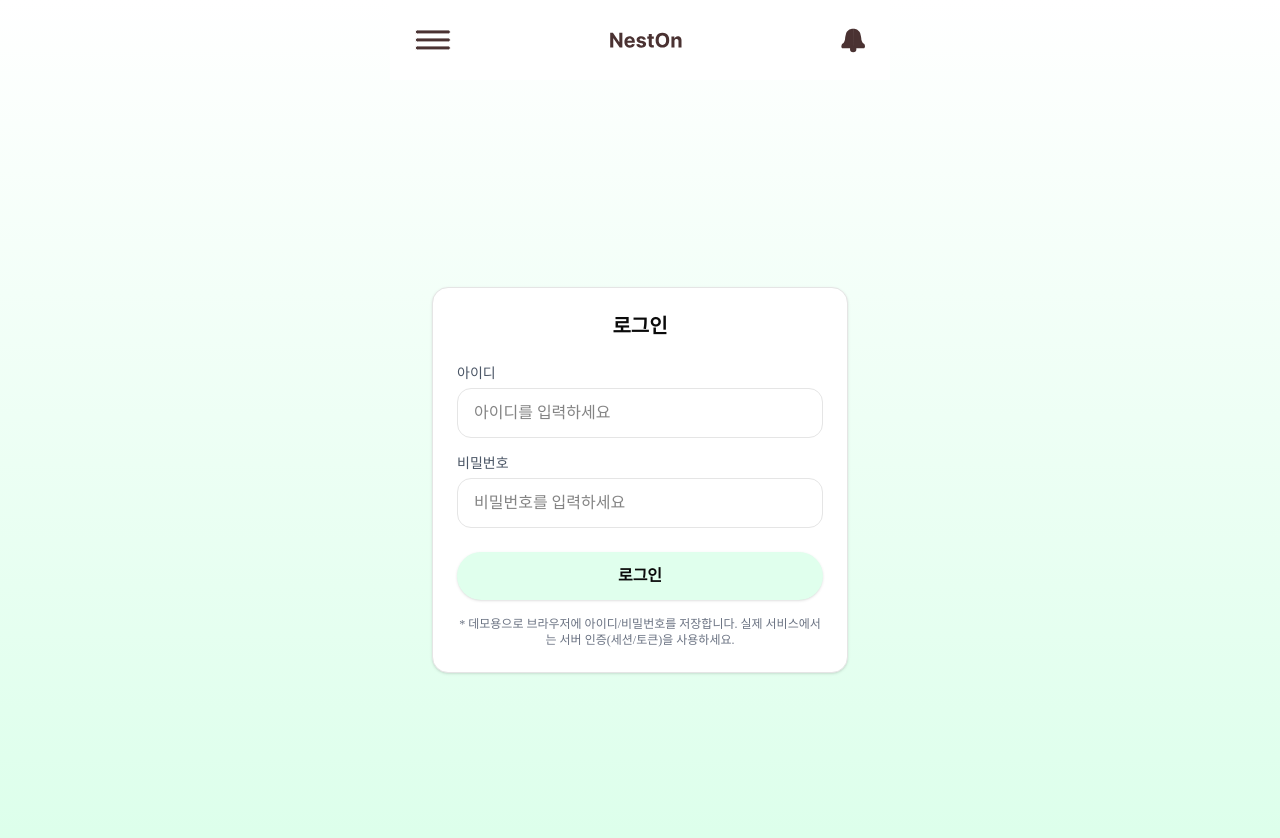
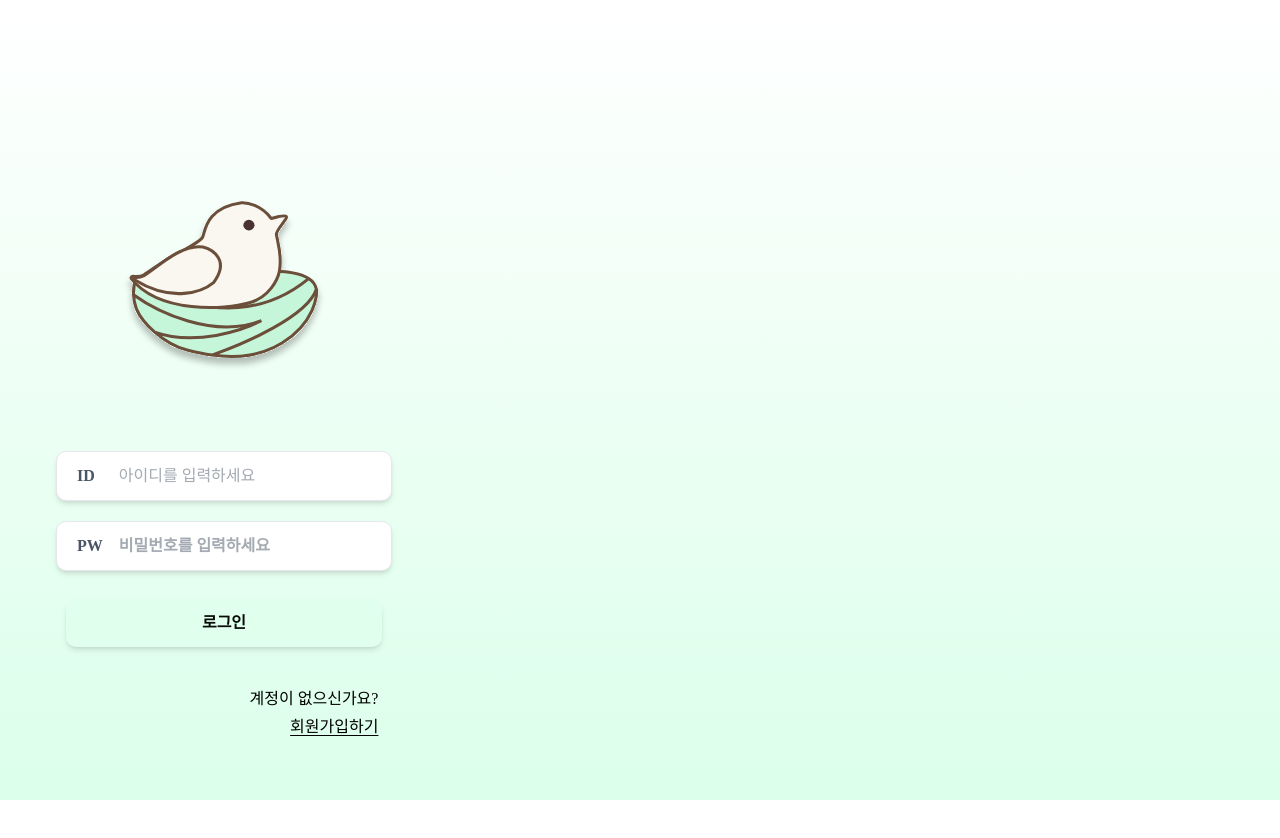
Before and after one commit to Likelion-Yonsei-13th/13-HACKATHON-FRONTEND-Pawsitive, a Next.js app: page /login in a window 1280 px wide. Shown: the top 838 px of the page. After the commit the page ends 800 px from the top, so only its background shows below. Built offline with nearby package versions, Linux system fonts and the light colour scheme.

Commit message:
feat/login 디자인 적용

```diff
--- a/src/app/(pages)/chatbot/page.tsx
+++ b/src/app/(pages)/chatbot/page.tsx
@@ -114,7 +114,7 @@ export default function Chatbot() {
               src="/svg/mainLogo.svg"
               alt="chatbot"
               width={150}
-              height={100}
+              height={121.793}
               className="mt-13 mb-6"
               priority
             />
--- a/src/app/(pages)/consent/page.tsx
+++ b/src/app/(pages)/consent/page.tsx
@@ -82,7 +82,7 @@ export default function ConsentPage() {
 
   return (
     <PageLayout>
-      <div className="w-screen min-h-screen mt-10 flex items-start justify-center bg-[linear-gradient(180deg,_#fff_0%,_#DBFFEA_100%)] px-13">
+      <div className="w-screen min-h-screen pt-10 pb-20 px-13 flex items-start justify-center bg-[linear-gradient(180deg,_#fff_0%,_#DBFFEA_100%)]">
         <div className="w-full max-w-md">
           <h1 className="mb-7 text-2xl font-semibold  text-center leading-snug">
             아래 약관에 동의하시면
--- a/src/app/(pages)/login/page.tsx
+++ b/src/app/(pages)/login/page.tsx
@@ -1,6 +1,7 @@
 "use client";
 
 import PageLayout from "@/app/components/PageLayout";
+import Image from "next/image";
 import { useRouter } from "next/navigation";
 
 const AUTH_KEY = "neston_auth_v1";
@@ -25,47 +26,62 @@ export default function LoginPage() {
   };
 
   return (
-    <PageLayout>
-      <div className="mx-auto flex min-h-screen w-full max-w-md items-center justify-center px-4">
-        <div className="w-full rounded-2xl border bg-white p-6 shadow">
-          <h1 className="mb-6 text-center text-xl font-bold">로그인</h1>
+    <div>
+      {/* 로그인 */}
+      <div className="flex w-full min-h-screen flex-col justify-start items-center px-6 max-w-md pt-50">
+        <Image
+          src="/svg/mainLogo.svg"
+          alt="NestOn"
+          width={202.747}
+          height={174.87}
+          priority
+          className="mb-20"
+        />
+        <div className="w-full">
           <form onSubmit={onSubmit} className="space-y-4">
             <label className="block">
-              <span className="mb-1 block text-sm text-gray-600">아이디</span>
+              <div className="text-gray-600 text-center font-semibold flex flex-row items-center gap-4 bg-white pl-5 mx-8 mb-5 rounded-[10px] border border-gray-200 shadow-md">
+                ID
                 <input
                   name="userId"
                   type="text"
                   placeholder="아이디를 입력하세요"
-                className="w-full rounded-xl border px-4 py-3 outline-none"
+                  className="w-full pl-2 pr-8 py-3 outline-none font-normal"
                   required
                   autoComplete="username"
                 />
+              </div>
             </label>
             <label className="block">
-              <span className="mb-1 block text-sm text-gray-600">비밀번호</span>
+              <div className="text-md text-gray-600 text-center font-semibold flex flex-row items-center gap-4 bg-white pl-5 mx-8 mb-5 rounded-[10px] border border-gray-200 shadow-md">
+                PW
                 <input
                   name="password"
                   type="password"
                   placeholder="비밀번호를 입력하세요"
-                className="w-full rounded-xl border px-4 py-3 outline-none"
+                  className="w-full pr-8 py-3 outline-none"
                   required
                   autoComplete="current-password"
                 />
+              </div>
             </label>
+            <div className="flex flex-col items-center">
               <button
                 type="submit"
-              className="mt-2 w-full rounded-full bg-mainMint py-3 font-semibold shadow"
+                className="mt-2 px-34 rounded-[10px] bg-mainMint py-3 font-semibold shadow-md"
               >
                 로그인
               </button>
+            </div>
           </form>
+        </div>
 
-          <p className="mt-4 text-center text-xs text-gray-500">
-            * 데모용으로 브라우저에 아이디/비밀번호를 저장합니다. 실제
-            서비스에서는 서버 인증(세션/토큰)을 사용하세요.
-          </p>
+        {/* 회원가입 이동 */}
+        <div className="text-md text-black flex flex-col items-end gap-1 mt-10 ml-45">
+          <p>계정이 없으신가요?</p>
+          <p className="underline underline-offset-3">회원가입하기</p>
         </div>
       </div>
-    </PageLayout>
+    </div>
   );
 }
--- a/src/app/page.tsx
+++ b/src/app/page.tsx
@@ -67,15 +67,15 @@ export default function MainPage() {
               <Image
                 src="/svg/chatbotIcon.svg"
                 alt="chatbotIcon"
-                width={110}
-                height={84.5}
+                width={124.092}
+                height={100.757}
                 className="mb-20"
               />
             </Link>
           </div>
           <div className="flex flex-row gap-4">
             <Link href="/tipoff">
-              <button className="w-[150px] h-[65px] text-16 text-center bg-white border rounded-[50px] shadow">
+              <button className="w-[150px] h-[65px] text-16 text-center bg-white border rounded-[50px] shadow-md">
                 제보하기
               </button>
             </Link>
```
Lines whose indentation alone changed are shown as unchanged.
